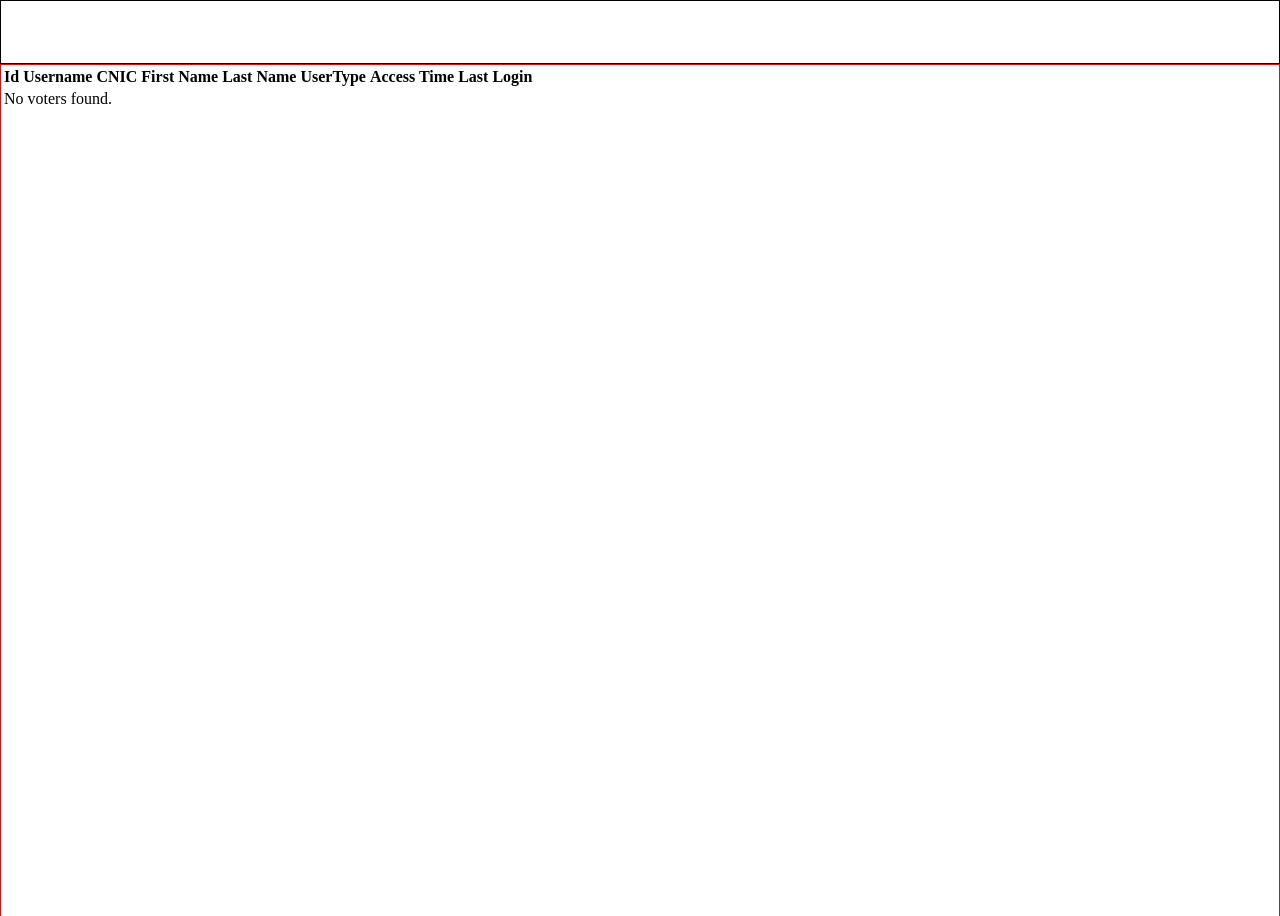
After one commit to sameerbatra1/DHR-System, a Django app: template DHR/authentication/templates/authentication/view_all_users.html in a window 1280 px wide. The commit adds this page. Run offline with Django 3.2, Linux system fonts and the light colour scheme; the template is opened without the code that fills it, so the values that code supplies are empty.

Commit message:
added CNIC field in add_user form and created view_all_users function

```diff
--- /dev/null
+++ b/DHR/authentication/static/authentication/css/view_all_users.css
@@ -0,0 +1,25 @@
+*{
+    box-sizing: border-box;
+    overflow: hidden;
+}
+body{
+    margin: 0;
+    padding: 0;
+    width: 100vw;
+    height: 100vh;
+    display: flex;
+}
+.main_container{
+    width: 100%;
+    height: 100%;
+}
+.header{
+    width: 100%;
+    height: 7%;
+    border: 1px solid black;
+}
+.user_data{
+    width: 100%;
+    height: 100%;
+    border: 1px solid red;
+}
--- a/DHR/authentication/templates/authentication/create_superuser.html
+++ b/DHR/authentication/templates/authentication/create_superuser.html
@@ -58,6 +58,11 @@
         </div>
 
         <div>
+            <label for="cnic">CNIC Number:</label>
+            <input type="text" id="cnic" name="cnic" required maxlength="13">
+        </div>
+
+        <div>
             <label for="password">Password:</label>
             <input type="password" id="password" name="password" required minlength="8">
         </div>
--- /dev/null
+++ b/DHR/authentication/templates/authentication/view_all_users.html
@@ -0,0 +1,52 @@
+<!DOCTYPE html>
+{% load static %}
+<html lang="en">
+<head>
+    <meta charset="UTF-8">
+    <meta name="viewport" content="width=device-width, initial-scale=1.0">
+    <title>All Users</title>
+    <link rel="stylesheet" href="{% static 'authentication/css/view_all_users.css' %}">
+    <script src="https://code.jquery.com/jquery-3.6.0.min.js"></script> <!-- Load jQuery -->
+    {% comment %} <script src="{% static 'js/delete_voter.js' %}"></script> <!-- Load your external JS file -->
+    <script src="{% static 'js/view_voter.js' %}"></script> {% endcomment %}
+</head>
+<body>
+    <div class="main_container">
+        <div class="header"></div>
+        <div class="user_data">
+            <table>
+                <thead>
+                    <tr>
+                        <th>Id</th>
+                        <th>Username</th>
+                        <th>CNIC</th>
+                        <th>First Name</th>
+                        <th>Last Name</th>
+                        <th>UserType</th>
+                        <th>Access Time</th>
+                        <th>Last Login</th>
+                    </tr>
+                </thead>
+                <tbody>
+                    {% for user in users %}
+                    <tr>
+                        <td>{{ user.id }}</td>
+                        <td>{{ user.username }}</td>
+                        <td>{{ user.cnic }}</td>
+                        <td>{{ user.first_name }}</td>
+                        <td>{{ user.last_name }}</td>
+                        <td>{{ user.user_type }}</td>
+                        <td>{{ user.access_time }}</td>
+                        <td>{{ user.last_login }}</td>
+                    </tr>
+                    {% empty %}
+                    <tr>
+                        <td colspan="11">No voters found.</td>
+                    </tr>
+                    {% endfor %}
+                </tbody>
+            </table>
+        </div>
+    </div>
+</body>
+</html>
--- a/DHR/authentication/urls.py
+++ b/DHR/authentication/urls.py
@@ -6,5 +6,6 @@ urlpatterns = [
     path('login/', views.custom_login_view, name='login'),
     path('', views.home, name='home'),
     path('create_superuser/', views.create_superuser_view, name='create_superuser'),
-    path('check_superuser/', views.check_superuser, name='check_superuser')
+    path('check_superuser/', views.check_superuser, name='check_superuser'),
+    path('view_all_users/', views.view_all_users, name='view_all_users'),
 ]
```
Also changed, not shown: DHR/authentication/forms.py (+7 -0 lines), DHR/authentication/views.py (+10 -0 lines).
